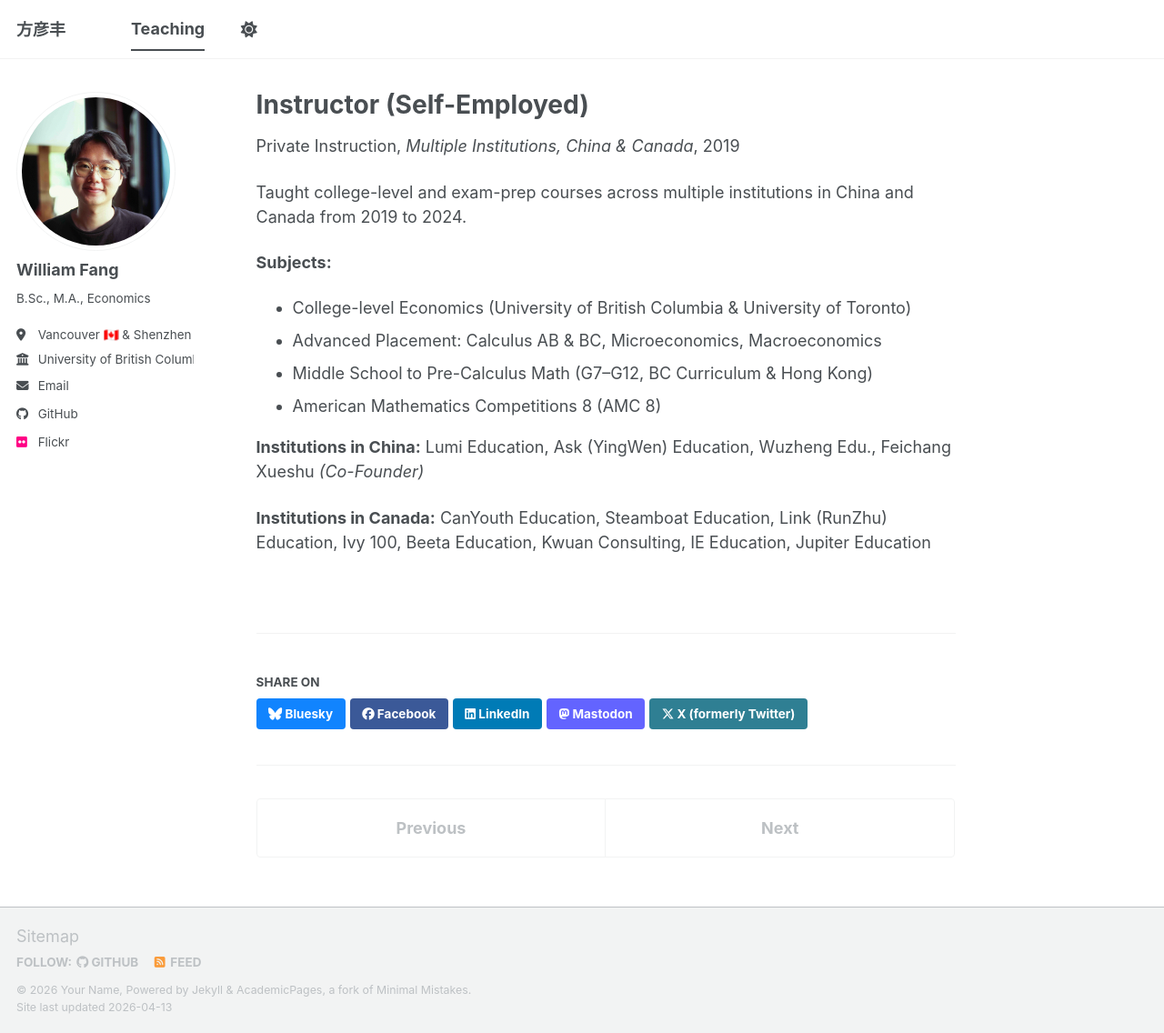
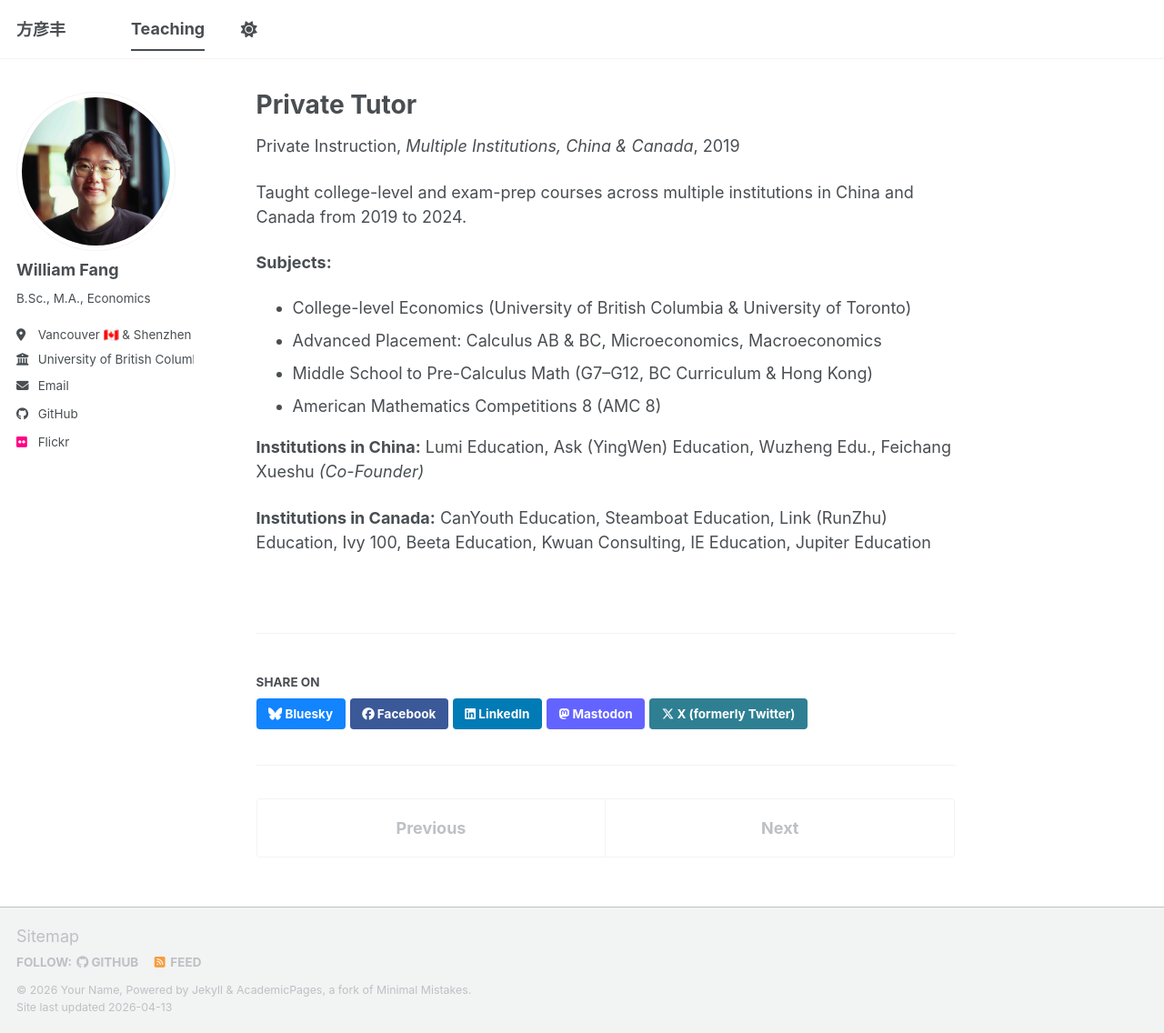
Before and after one commit to will-yanfeng-fang/will-yanfeng-fang.github.io, a Jekyll site: the page built from _teaching/2019-instructor.md, in a window 1280 px wide and 1136 px high. Shown: the whole window at 91% size. Built offline with Jekyll 4.4.1, drawn with Linux system fonts in a browser that asks for light colours; a script bundle is joined from its source files by our own code; library files that are not in the unit come from our copies.

Commit message:
Rename title from 'Instructor' to 'Private Tutor'

```diff
--- a/_teaching/2019-instructor.md
+++ b/_teaching/2019-instructor.md
@@ -1,5 +1,5 @@
 ---
-title: "Instructor (Self-Employed)"
+title: "Private Tutor"
 collection: teaching
 type: "Private Instruction"
 permalink: /teaching/2019-instructor
```
